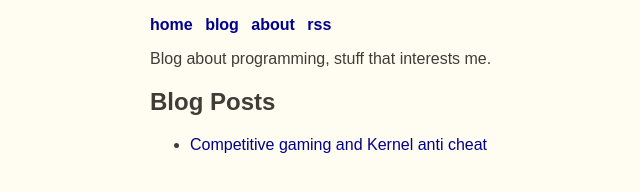
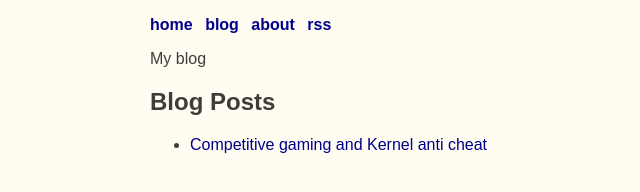
Before and after one commit to isaiahhtml/isaiahhtml.github.io, an Eleventy site: page src/index.md in a window 1280 px wide. Shown: the whole page, without its empty margins (170-810 px from the left). Built offline with nearby package versions, Linux system fonts and the light colour scheme; Eleventy itself is replaced by a stand-in of ours; files that its build step writes are made by us from their sources.

Commit message:
chore: test git config change again

```diff
--- a/src/index.md
+++ b/src/index.md
@@ -3,7 +3,7 @@ title: Welcome
 layout: base.njk
 ---
 
-Blog about programming, stuff that interests me.
+My blog
 
 ## Blog Posts
 <ul>
```
